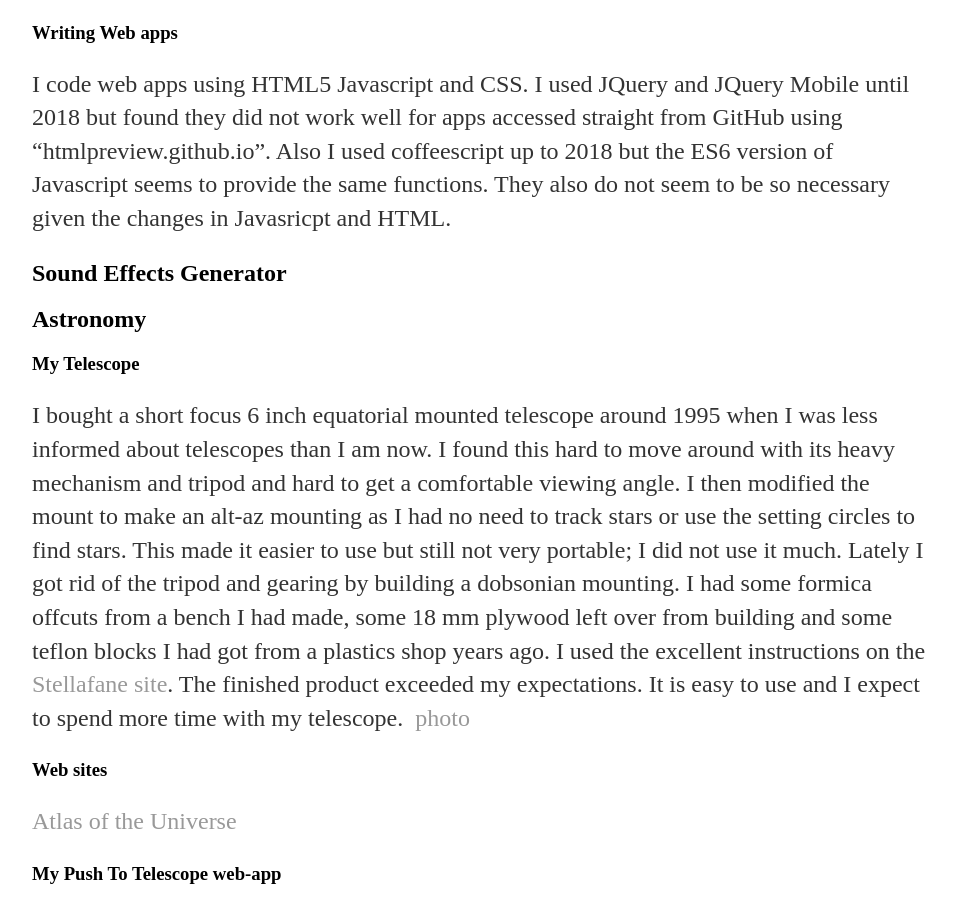
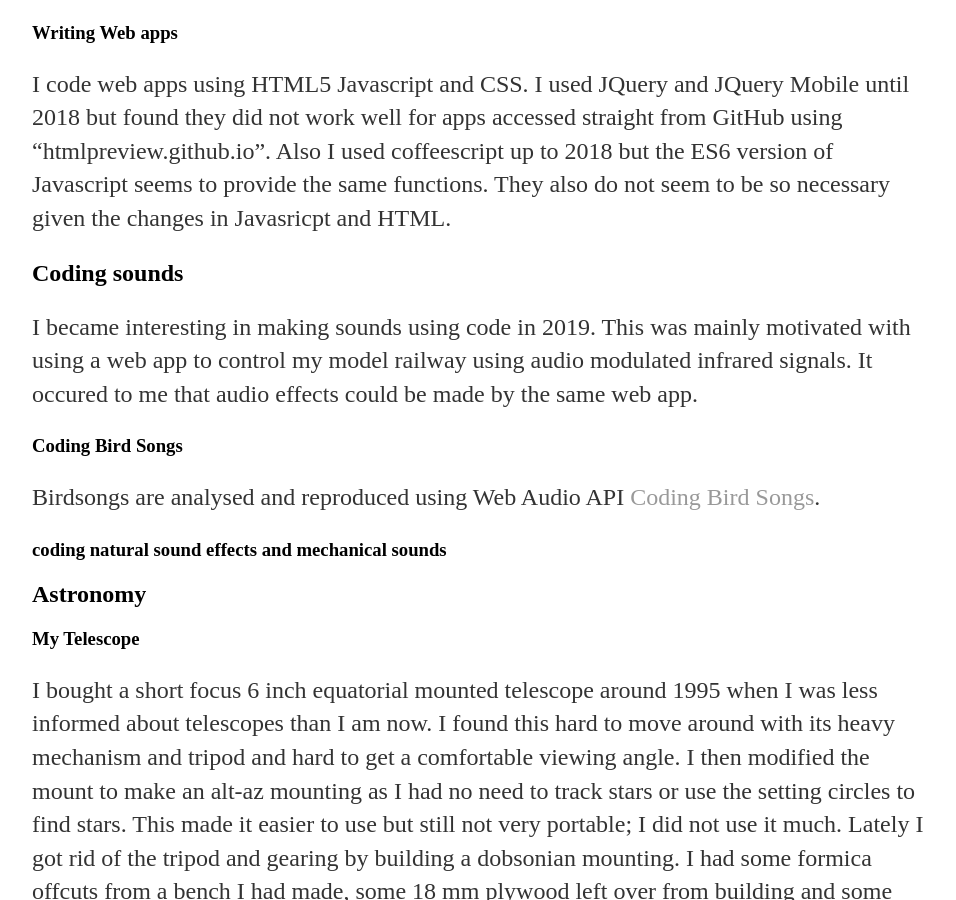
Before and after one commit to bwedgar/bwedgar.github.io, a Jekyll site: the page built from index.md, in a window 1280 px wide and 900 px high, scrolled down 427 px. Shown: the whole window, without its empty margins (160-1116 px from the left). Built offline with Jekyll 4.4.1, drawn with Linux system fonts in a browser that asks for light colours.

Commit message:
Update index.md

```diff
--- a/index.md
+++ b/index.md
@@ -12,7 +12,12 @@ After too many times of losing code I started using GitHub to store versions.  I
 I have the CodeHub app on my iPhone which lets me edit any GitHub file away from my computer.
 ### Writing Web apps
 I code web apps using HTML5 Javascript and CSS.  I used JQuery and JQuery Mobile until 2018 but found they did not work well for apps accessed straight from GitHub using "htmlpreview.github.io".   Also I used coffeescript up to 2018 but the ES6 version of Javascript seems to provide the same functions. They also do not seem to be so necessary given the changes in Javasricpt and HTML.
-## Sound Effects Generator
+
+## Coding sounds
+I became interesting in making sounds using code in 2019.  This was mainly motivated with using a web app to control my model railway using audio modulated infrared signals.  It occured to me that audio effects could be made by the same web app.
+### Coding Bird Songs
+Birdsongs are analysed and reproduced using Web Audio API [Coding Bird Songs](birdsongs.md).
+### coding natural sound effects and mechanical sounds
 
 ## Astronomy
 ### My Telescope
@@ -43,7 +48,6 @@ length no.|1.32mm|0.8mm|0.38mm	|0.14mm|TOTAL mm
 4|1|2|2||3.68
 5|1	|2|2||3.68
 
-
 ## 3D Printing
 I use a MakerBot Replicator 2 to print models. I create my objects using code written with [OpenScad](http://www.openscad.org/). I keep my OpenScad code on my OpenScad repository on github.  I share my objects on [Thingiverse](https://www.thingiverse.com/bwedgar/designs).
 
@@ -61,8 +65,5 @@ open [at](https://htmlpreview.github.io/?https://github.com/bwedgar/InfraRedSeri
 #### Using web audio for sound effects
 [go](https://noisehack.com/generate-noise-web-audio-api)
 
-
-
-
 ## Web site
 I write this site using the [markdown](https://guides.github.com/features/mastering-markdown/#GitHub-flavored-markdown) provided by GitHub. This allows links, content and formatting without having to write HTML tags. So much easier.
```
